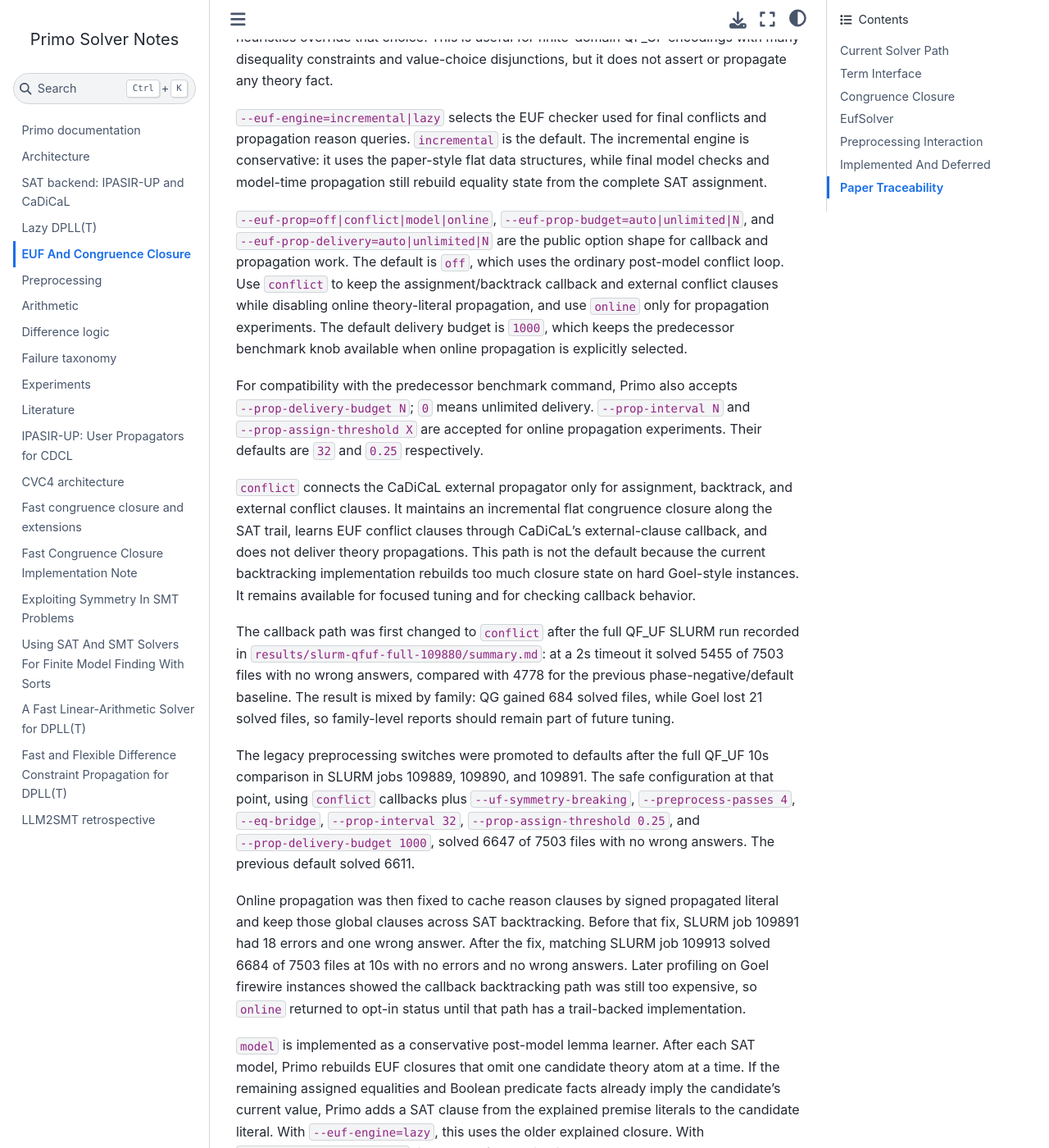
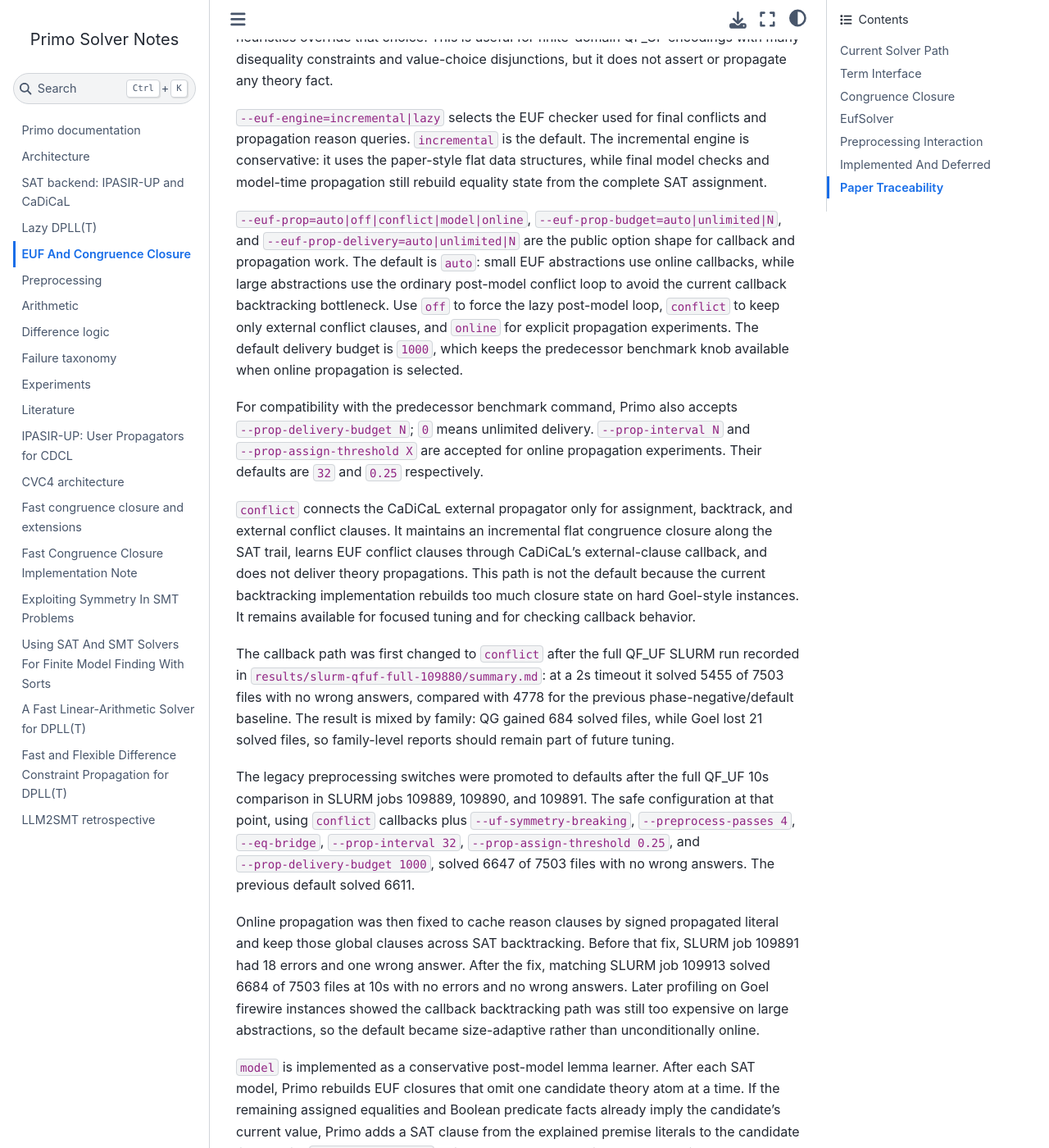
Before and after one commit to primo-solver/primo, a Jupyter Book: the page built from docs/euf.md, in a window 1280 px wide and 1400 px high, scrolled down 806 px. Shown: the whole window at 82% size. Built offline with Jupyter Book 1.0.4 settings and Sphinx 7.4.7 and the Sphinx Book theme 1.1.4, drawn with Linux system fonts in a browser that asks for light colours.

Commit message:
Use adaptive default EUF propagation

```diff
--- a/docs/euf.md
+++ b/docs/euf.md
@@ -41,14 +41,16 @@
 final model checks and model-time propagation still rebuild equality state from
 the complete SAT assignment.
 
-`--euf-prop=off|conflict|model|online`, `--euf-prop-budget=auto|unlimited|N`,
-and `--euf-prop-delivery=auto|unlimited|N` are the public option shape for
-callback and propagation work. The default is `off`, which uses the ordinary
-post-model conflict loop. Use `conflict` to keep the assignment/backtrack
-callback and external conflict clauses while disabling online theory-literal
-propagation, and use `online` only for propagation experiments. The default
-delivery budget is `1000`, which keeps the predecessor benchmark knob available
-when online propagation is explicitly selected.
+`--euf-prop=auto|off|conflict|model|online`,
+`--euf-prop-budget=auto|unlimited|N`, and
+`--euf-prop-delivery=auto|unlimited|N` are the public option shape for callback
+and propagation work. The default is `auto`: small EUF abstractions use online
+callbacks, while large abstractions use the ordinary post-model conflict loop to
+avoid the current callback backtracking bottleneck. Use `off` to force the lazy
+post-model loop, `conflict` to keep only external conflict clauses, and `online`
+for explicit propagation experiments. The default delivery budget is `1000`,
+which keeps the predecessor benchmark knob available when online propagation is
+selected.
 
 For compatibility with the predecessor benchmark command, Primo also accepts
 `--prop-delivery-budget N`; `0` means unlimited delivery. `--prop-interval N`
@@ -82,8 +84,8 @@
 SLURM job 109891 had 18 errors and one wrong answer. After the fix, matching
 SLURM job 109913 solved 6684 of 7503 files at 10s with no errors and no wrong
 answers. Later profiling on Goel firewire instances showed the callback
-backtracking path was still too expensive, so `online` returned to opt-in
-status until that path has a trail-backed implementation.
+backtracking path was still too expensive on large abstractions, so the default
+became size-adaptive rather than unconditionally online.
 
 `model` is implemented as a conservative post-model lemma learner. After each
 SAT model, Primo rebuilds EUF closures that omit one candidate theory atom at a
```
Also changed, not shown: docs/debugging.md (+6 -1 lines), docs/preprocessing.md (+3 -4 lines), 4 other files.
